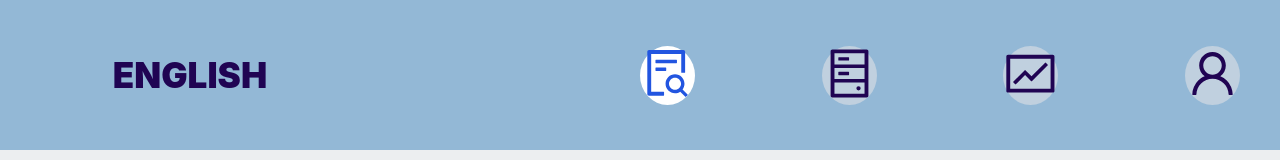
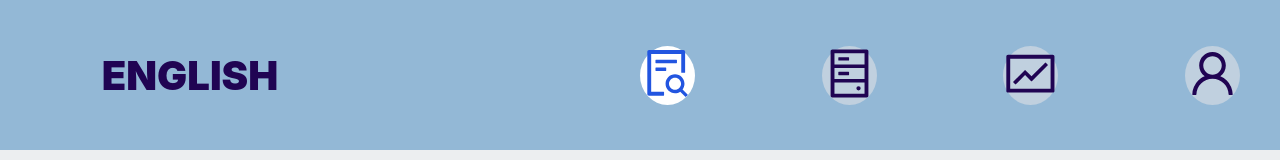
Before and after one commit to AlexCole999/first-project-eng, a React (Create React App) app: page /addword in a window 1280 px wide. Shown: the top 160 px of the page. Built offline with nearby package versions, Linux system fonts and the light colour scheme.

Commit message:
installed firebase

```diff
--- a/package.json
+++ b/package.json
@@ -7,6 +7,7 @@
     "@testing-library/jest-dom": "^5.14.1",
     "@testing-library/react": "^11.2.7",
     "@testing-library/user-event": "^12.8.3",
+    "firebase": "^9.4.1",
     "react": "^17.0.2",
     "react-dom": "^17.0.2",
     "react-icons": "^4.3.1",
--- a/src/components/App/Dashboard/Dashboard.css
+++ b/src/components/App/Dashboard/Dashboard.css
@@ -9,5 +9,5 @@
   width: 1200px;
 }
 .Dashboard-content{
-  padding: 25px 15px;
+  margin: 25px 15px;
 }
--- a/src/components/App/Dashboard/YandexVocabulary/SearchedTranslate/SearchedTranslate.css
+++ b/src/components/App/Dashboard/YandexVocabulary/SearchedTranslate/SearchedTranslate.css
@@ -15,7 +15,8 @@
   width: 100%;
 }
 .translatedElement{
-  font-size: 16px;
+  font-style: italic;
+  font-size: 15px;
   margin-top: 10px;
   display: flex;
   justify-content: space-between;
--- a/src/components/App/Navbar/Navbar.css
+++ b/src/components/App/Navbar/Navbar.css
@@ -41,7 +41,7 @@ a:active{
   align-items: center;
 }
 .Logo-word{
-  font-size: 35px;
+  font-size: 40px;
   font-weight: 900;
   color:black;
 }
--- a/src/index.js
+++ b/src/index.js
@@ -5,7 +5,8 @@ import App from './components/App/App.jsx';
 import { createStore } from 'redux';
 import { Provider } from 'react-redux';
 import { BrowserRouter } from "react-router-dom";
-
+import { initializeApp } from "firebase/app";
+import { getFirestore } from "firebase/firestore";
 
 const Reducer = (state = 1, action) => {
   switch (action.type) {
```
Also changed, not shown: 1 other file (tests, documents, lock files or other folders).
